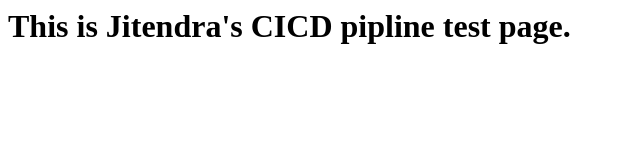
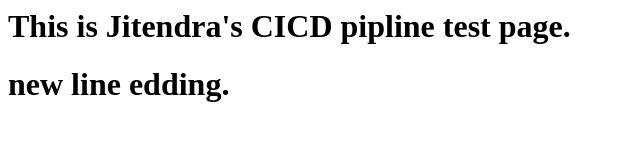
Before and after one commit to Jitendrapatel088/CICD-Repo, a plain HTML site: page index.html in a window 1280 px wide. Shown: the whole page, without its empty margins (0-640 px from the left). Drawn offline with Linux system fonts and the light colour scheme.

Commit message:
Update index.html

```diff
--- a/index.html
+++ b/index.html
@@ -1 +1,2 @@
 <h1>This is Jitendra's CICD pipline test page.<h1>
+  new line edding.
```
